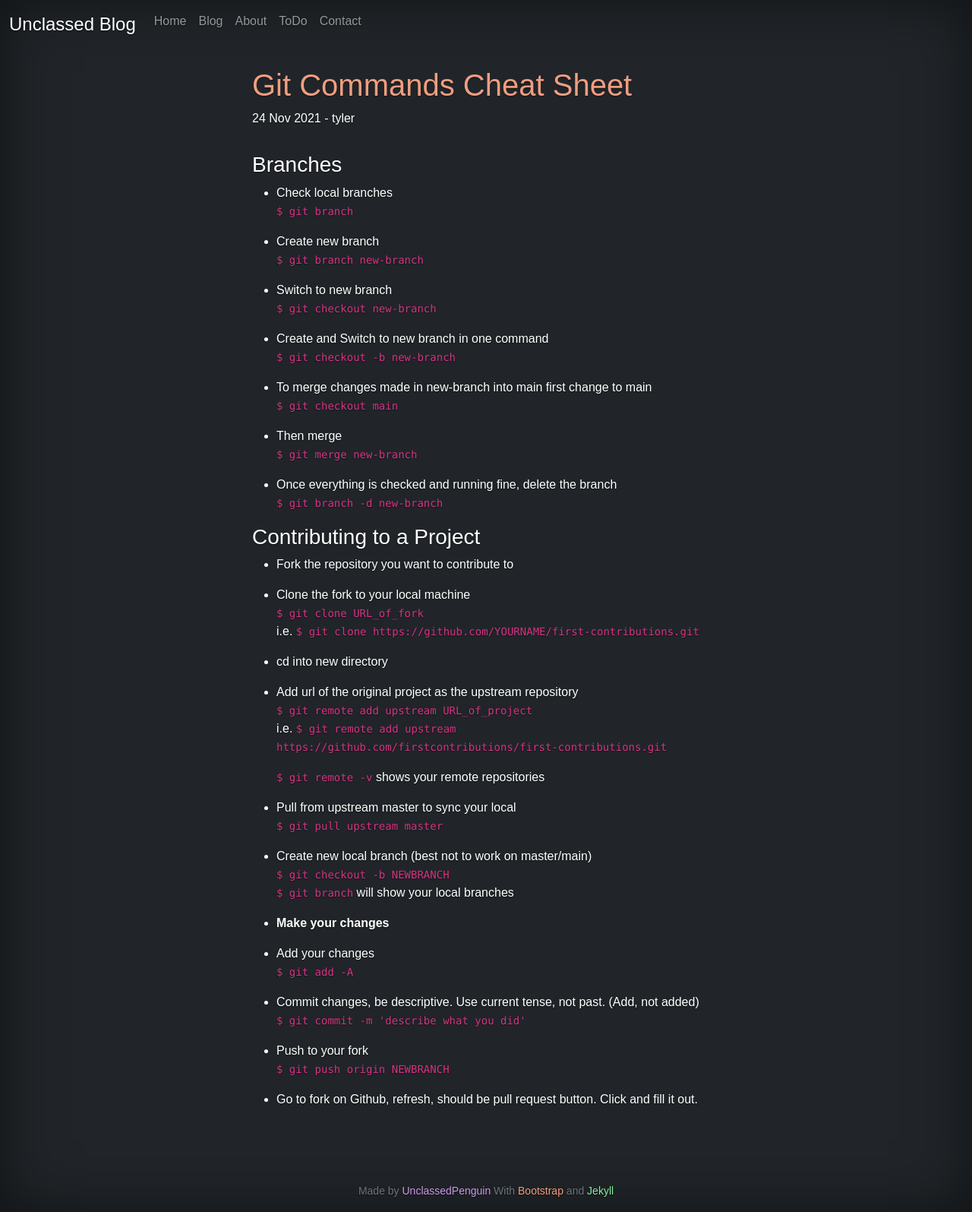
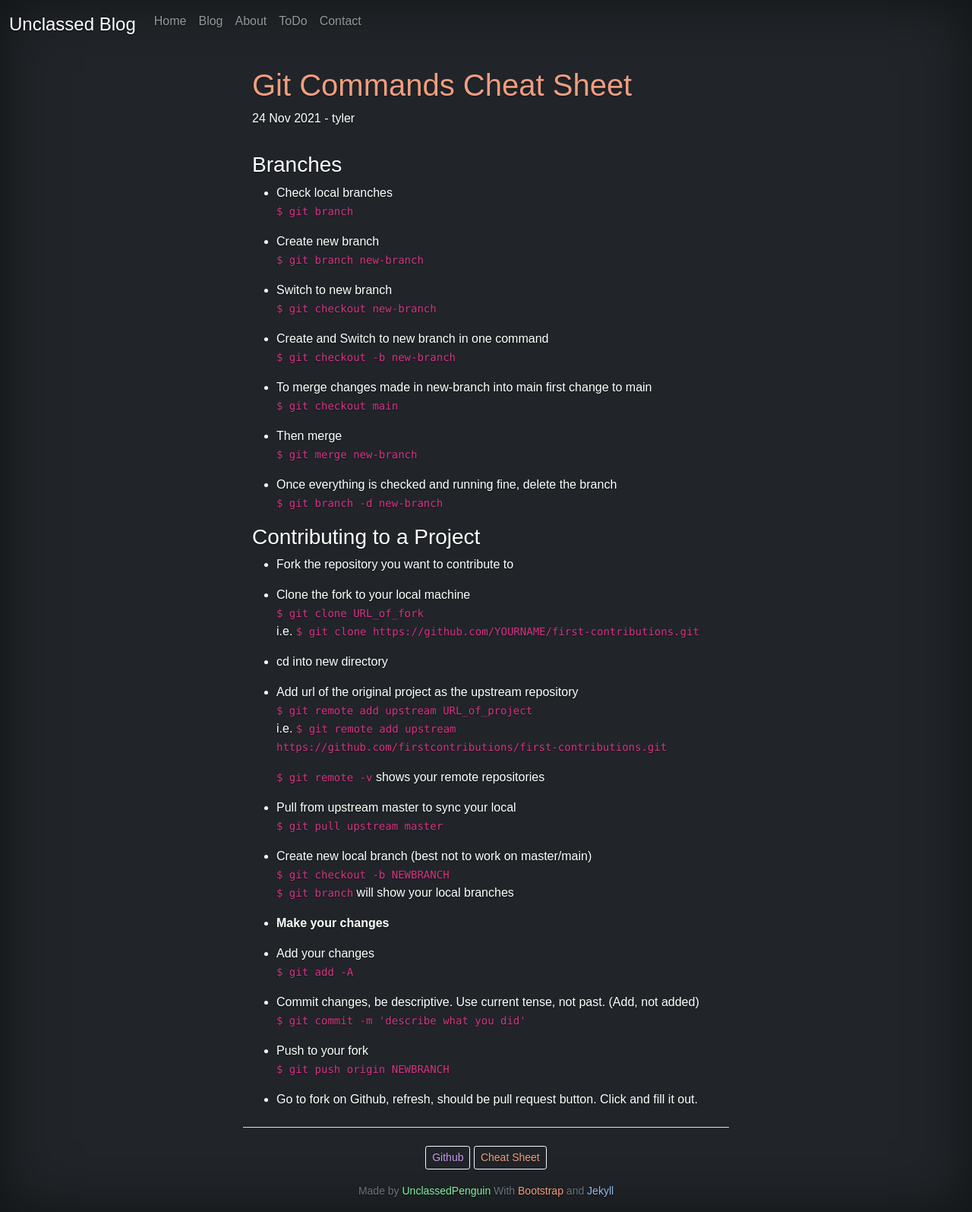
Before and after one commit to UnclassedPenguin/unclassedpenguin.github.io, a Jekyll site: the page built from _posts/2021-11-24-git-commands.md, in a window 1280 px wide. Shown: the whole page at 76% size. Built offline with Jekyll 4.4.1, drawn with Linux system fonts in a browser that asks for light colours.

Commit message:
add tag button to bottom of post.html

```diff
--- a/_layouts/post.html
+++ b/_layouts/post.html
@@ -4,7 +4,7 @@
 <div class="row">
   <div class="col-md-3">
   </div>
-  <div class="col-md-6">
+  <div class="col-md-6 pb-2 border-bottom">
     <h1 class="randomcolor">{{ page.title }}</h1>
     <p class="pb-3">{{ page.date | date_to_string }} - {{ page.author }}</p>
     {{ content }}
@@ -12,3 +12,20 @@
   <div class="col-md-3">
   </div>
 </div>
+
+<div class="row">
+  <div class="col-md-3">
+  </div>
+  <div class="col-md-6 pt-4 text-center">
+	{% if post %}
+      {% assign categories = post.categories %}
+    {% else %}
+      {% assign categories = page.categories %}
+    {% endif %}
+	{% for category in categories %}
+        <a href="{{site.baseurl}}/categories/#{{category|slugize}}" class="randomcolor btn btn-outline-light btn-sm">{{category}}</a>
+	{% endfor %}
+  </div>
+  <div class="col-md-3">
+  </div>
+</div>
```
